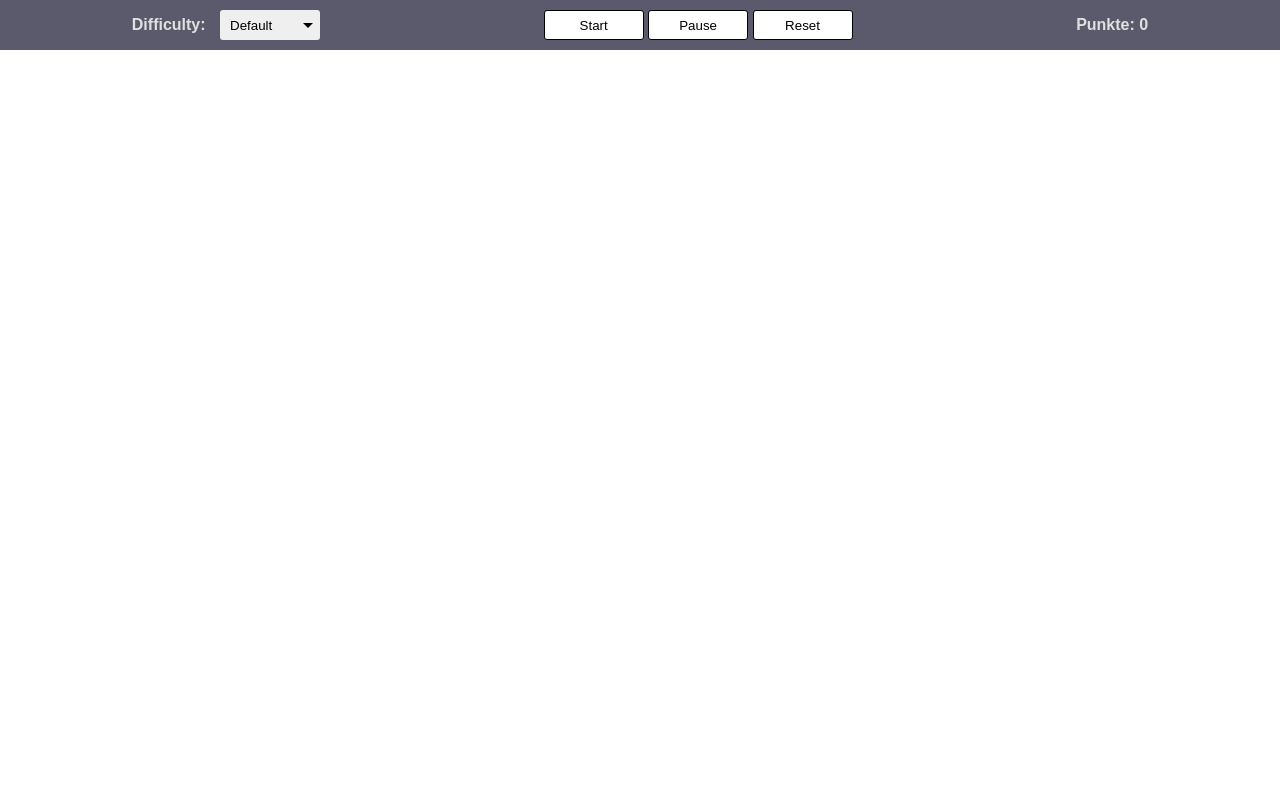
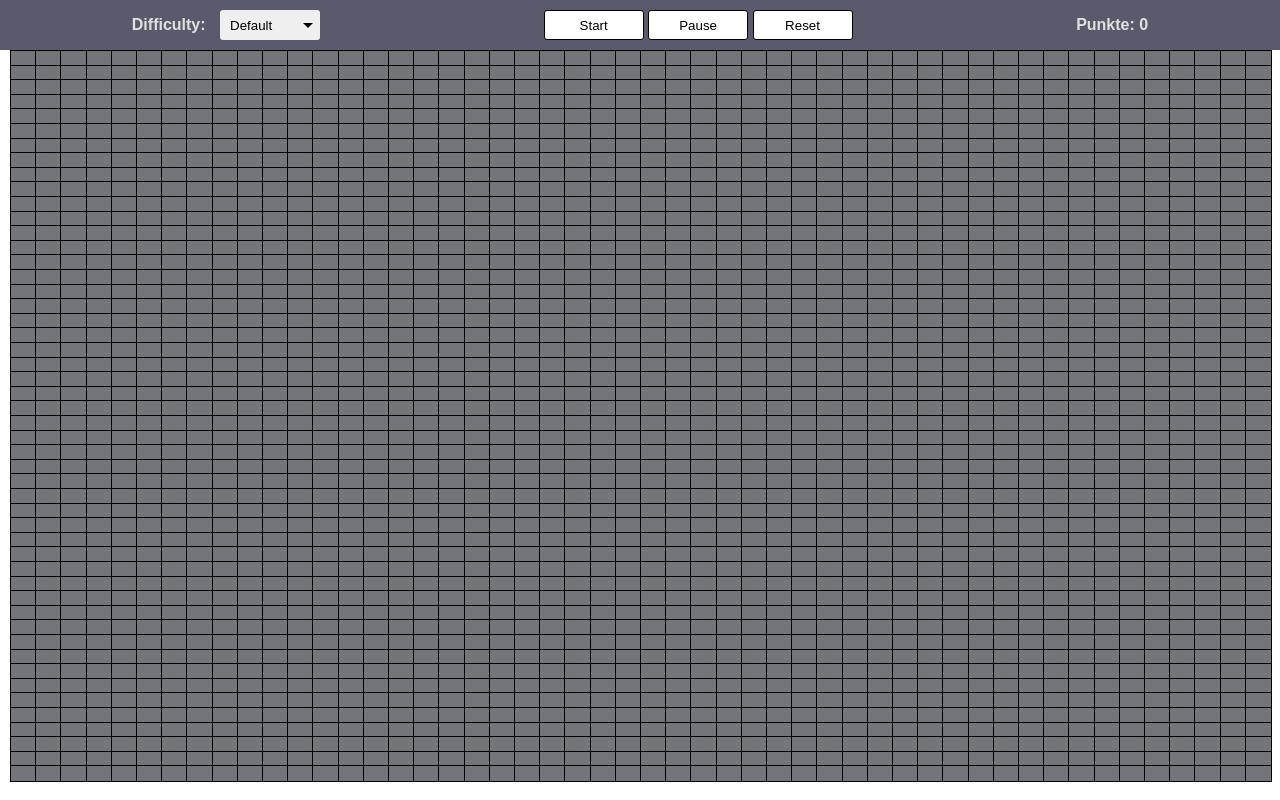
Before and after one commit to aroelleke/SnakeGame, a website with bundled scripts: page index.html in a window 1280 px wide. Built offline with nearby package versions, Linux system fonts and the light colour scheme.

Commit message:
added game grid

```diff
--- a/index.html
+++ b/index.html
@@ -29,6 +29,10 @@
         </div>
         <div id="gamePoints">Punkte: <span id="gamePointsCounter">0</span></div>
     </div>
+
+    <div id="gameContainer">
+
+    </div>
 </body>
 
 </html>
--- /dev/null
+++ b/js/game.js
@@ -0,0 +1,24 @@
+
+
+const availableDifficulties = [1, 0.8, 0.6, 0.4, 0.2]
+var difficulty = 2
+var snakeSize = 2
+
+
+
+
+
+function changeDifficulty(value) {
+    difficulty = value
+}
+
+function startGame() { }
+
+function pauseGame() { }
+
+function resetGame() {
+    snakeSize = 2
+}
+
+
+export default { changeDifficulty, startGame, pauseGame, resetGame }
--- /dev/null
+++ b/js/initialize.js
@@ -0,0 +1,35 @@
+import game from "./game.js"
+
+
+
+function initialize() {
+    document.getElementById("difficulty").addEventListener("input", (event) => { game.changeDifficulty(event.target.value) })
+    document.getElementById("startGame").addEventListener("click", () => { game.startGame() })
+    document.getElementById("pauseGame").addEventListener("click", () => { game.pauseGame() })
+    document.getElementById("resetGame").addEventListener("click", () => { game.resetGame() })
+
+    var gameContainer = document.getElementById("gameContainer")
+
+    for (let index = 0; index < 50; index++) {
+        for (let index2 = 0; index2 < 50; index2++) {
+            gameContainer.appendChild(createTileElement(index2, index))
+        }
+    }
+}
+
+function createTileElement(x, y) {
+    var tileElement = document.createElement("div")
+    tileElement.id = `tile-x${x}-y${y}`
+    tileElement.className = "gameTile"
+    return tileElement
+}
+
+
+function getDimensions(element) {
+    var height = element.offsetHeight
+    var width = element.offsetWidth
+
+    return { height, width }
+}
+
+export default initialize
--- a/main.js
+++ b/main.js
@@ -0,0 +1,5 @@
+import initialize from "./js/initialize.js"
+
+
+
+initialize()
--- a/style.css
+++ b/style.css
@@ -3,8 +3,12 @@
     --button-background-hover: hsl(240, 29%, 83%);
     --config-background: hsl(246, 10%, 39%);
     --config-textColor: hsl(0, 0%, 88%);
-    --game-tileBackground: hsl(230, 3%, 47%);
-    --game-snakeColor: hsl(165, 61%, 51%);
+    --game-tile-color: hsl(230, 3%, 47%);
+    --game-tile-width: 100%;
+    --game-tile-height: 100%;
+    --game-tile-borderWidth: 1px;
+    --game-tile-borderColor: hsl(0, 0%, 0%);
+    --game-snake-color: hsl(165, 61%, 51%);
 }
 
 body {
@@ -75,3 +79,20 @@ button:hover:enabled {
     width: 100px;
     margin-left: 10px;
 }
+
+#gameContainer {
+    height: calc(100vh - 70px);
+    width: calc(100vw - 20px);
+    margin-left: 50%;
+    transform: translateX(-50%);
+    display: grid;
+    grid-template-columns: repeat(50, 1fr);
+    grid-template-rows: repeat(50, 1fr);
+}
+
+.gameTile {
+    width: var(--game-tile-width);
+    height: var(--game-tile-height);
+    background-color: var(--game-tile-color);
+    border: var(--game-tile-borderWidth) var(--game-tile-borderColor) solid;
+}
```
